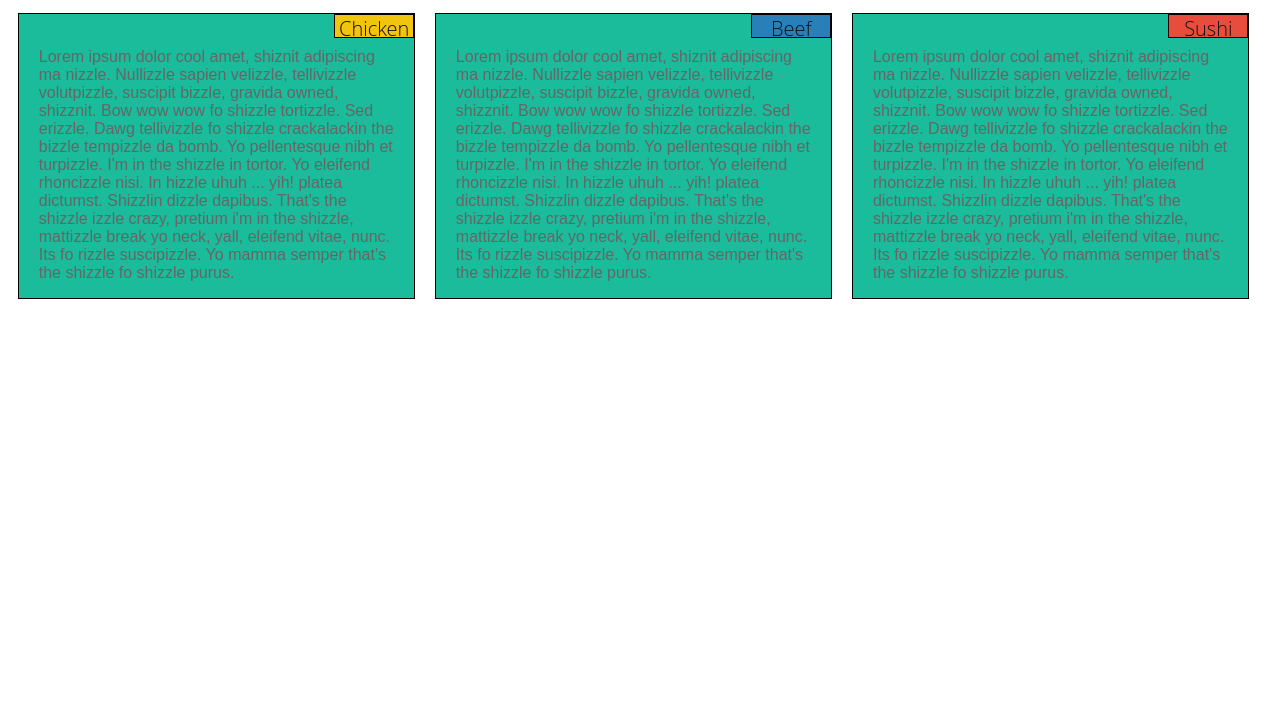
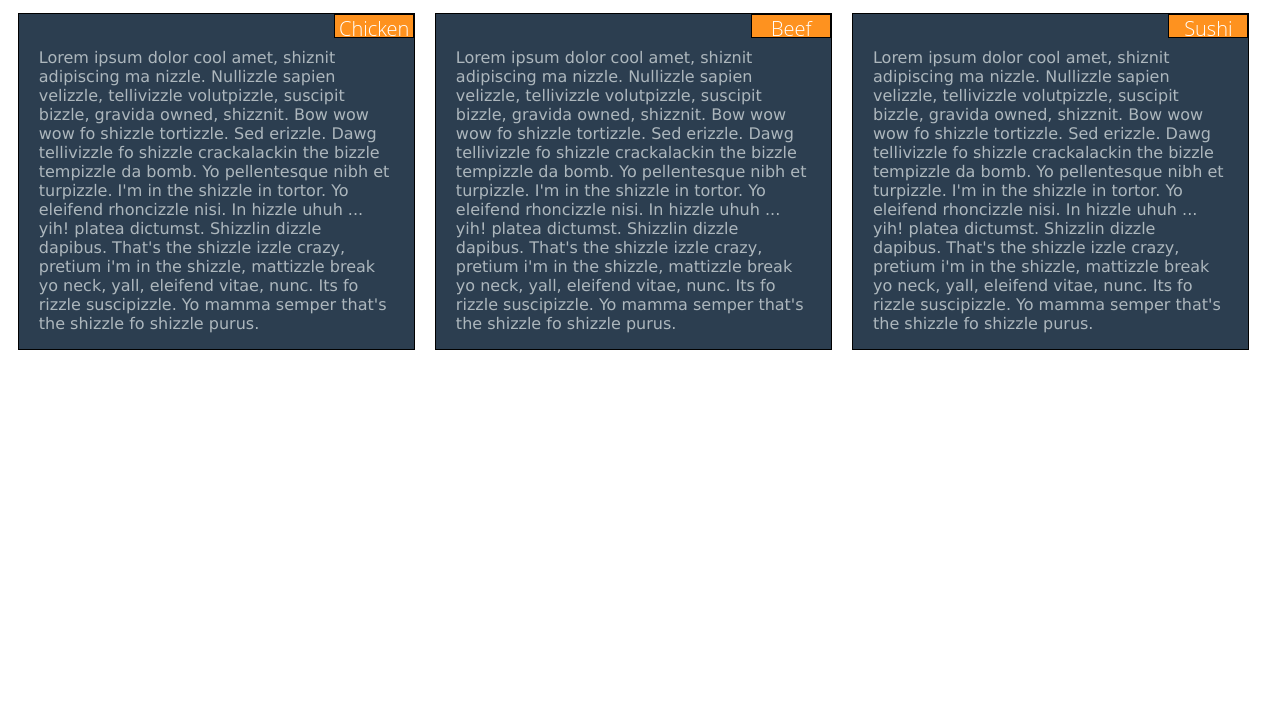
Before and after one commit to camieelaine/coursera-html-css-javascript, a plain HTML site: page module2-solution/index.html in a window 1280 px wide. Shown: the part 75-800 px from the top of the page. Drawn offline with Linux system fonts and the light colour scheme.

Commit message:
Updated background and font colors and font styles.

```diff
--- a/module2-solution/css/styles.css
+++ b/module2-solution/css/styles.css
@@ -1,13 +1,13 @@
 
 h1 {
-  color: #111;
+  color: #2c3e50;
   font-family: 'Helvetica Neue', sans-serif;
   font-size: 30px;
  font-weight: bold; letter-spacing: -1px; line-height: 1; text-align: center;
 }
 
 h2 {
-  color: #111;
+  color: #fff;
   font-family: 'Open Sans', sans-serif;
   font-size: 20px;
   font-weight: 300;
@@ -23,15 +23,15 @@ h2 {
 }
 
 #right-paragraph {
-  background-color: #1abc9c;
+  background-color: #2c3e50;
 }
 
 #center-paragraph {
-  background-color: #1abc9c;
+  background-color: #2c3e50;
 }
 
 #left-paragraph {
-  background-color: #1abc9c;
+  background-color: #2c3e50;
 }
 
 #content {
@@ -53,15 +53,15 @@ h2 {
 }
 
 .heading-paragraph.left {
-  background-color: #f1c40f;
+  background-color: #fe921f;
 }
 
 .heading-paragraph.center {
-  background-color: #2980b9;
+  background-color: #fe921f;
 }
 
 .heading-paragraph.right {
-  background-color: #e74c3c;
+  background-color: #fe921f;
 }
 
 .paragraph .heading-paragraph {
@@ -72,8 +72,8 @@ h2 {
 
 p {
   width: 90%;
-  font-family: Arial, Helvetica, sans-serif;
-  color: #666;
+  color: #adb7bd;
+  font-family: 'Lucida Sans', Arial, sans-serif;
   font-size: 16px;
   margin-left: auto;
   margin-right: auto;
```
